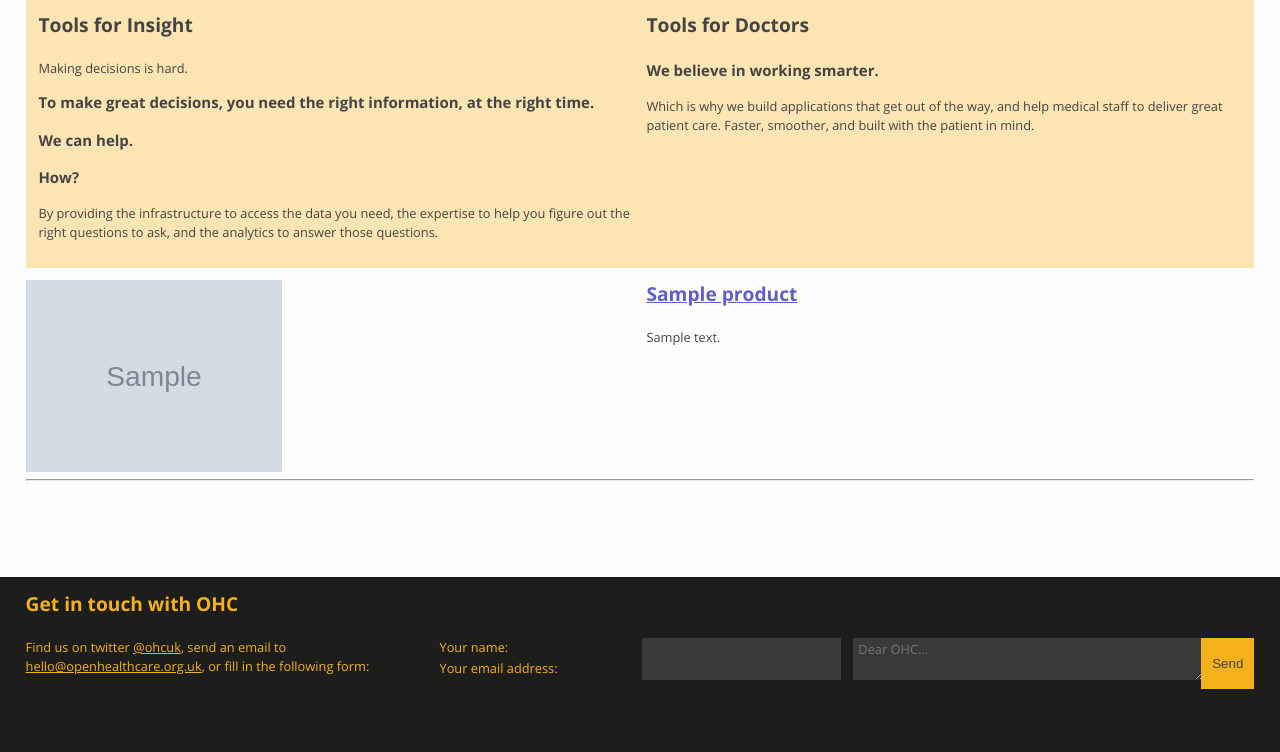
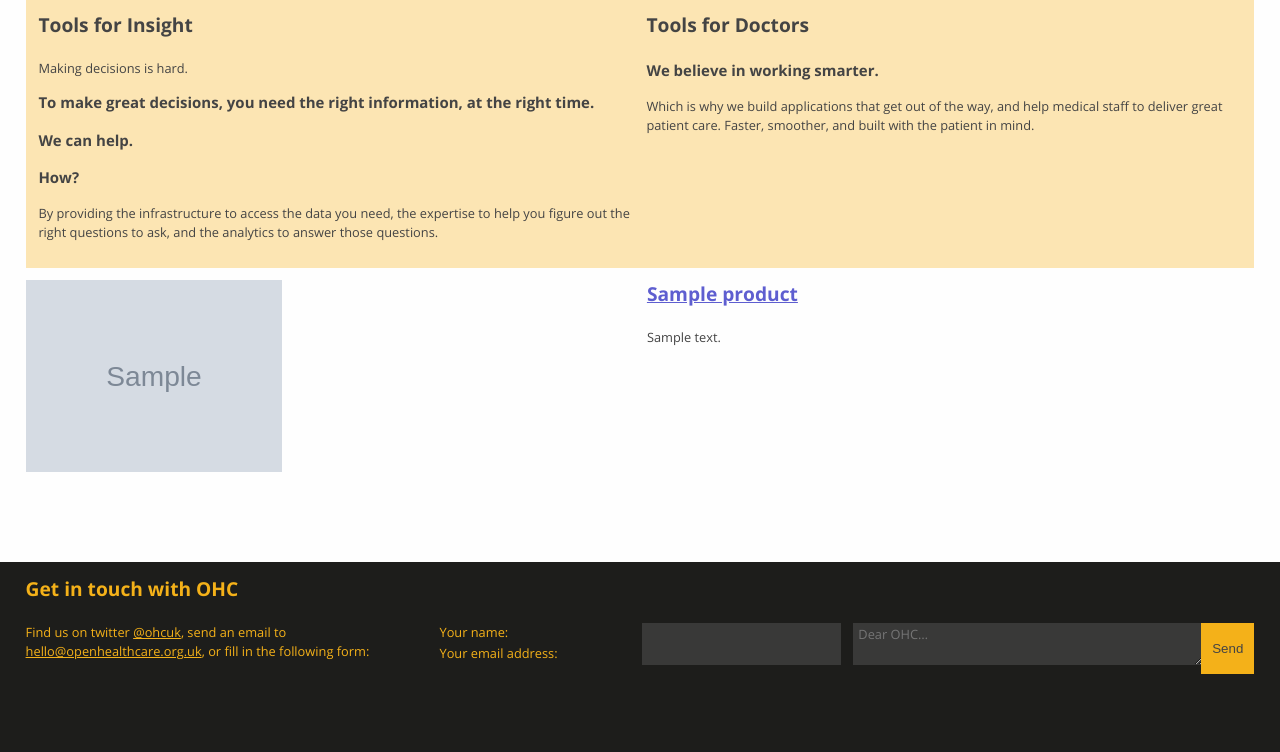
Before and after one commit to openhealthcare/ohcgo, a Django app: page /tools in a window 1280 px wide. Shown: the part 235-987 px from the top of the page. Run offline with Django 3.2, Linux system fonts and the light colour scheme; tables that the repository leaves empty hold one stand-in row (values such as "Sample post"); grey boxes marked "Sample" are stand-in pictures; parts of the project's set-up code (start-up, migrations or seed data) failed here and were passed over; some libraries are stand-ins or nearby versions.

Commit message:
Tools tweaks

```diff
--- a/ohcgo/templates/tools/doctors.html
+++ b/ohcgo/templates/tools/doctors.html
@@ -1,5 +1,5 @@
 {% load markup %}
-
+<div class="delineated">
   {% for tool in doctors %}
   <div class="fractionGroup">
     <div>
@@ -16,5 +16,5 @@
       </p>
     </div>
   </div>
-<hr />
   {% endfor %}
+</div>
--- a/ohcgo/templates/tools/insight.html
+++ b/ohcgo/templates/tools/insight.html
@@ -1,5 +1,5 @@
 {% load markup %}
-
+<div class="delineated">
   {% for tool in insight %}
   <div class="fractionGroup">
     <div>
@@ -16,5 +16,5 @@
       </p>
     </div>
   </div>
-<hr />
   {% endfor %}
+</div>
```
Lines whose indentation alone changed are shown as unchanged.
